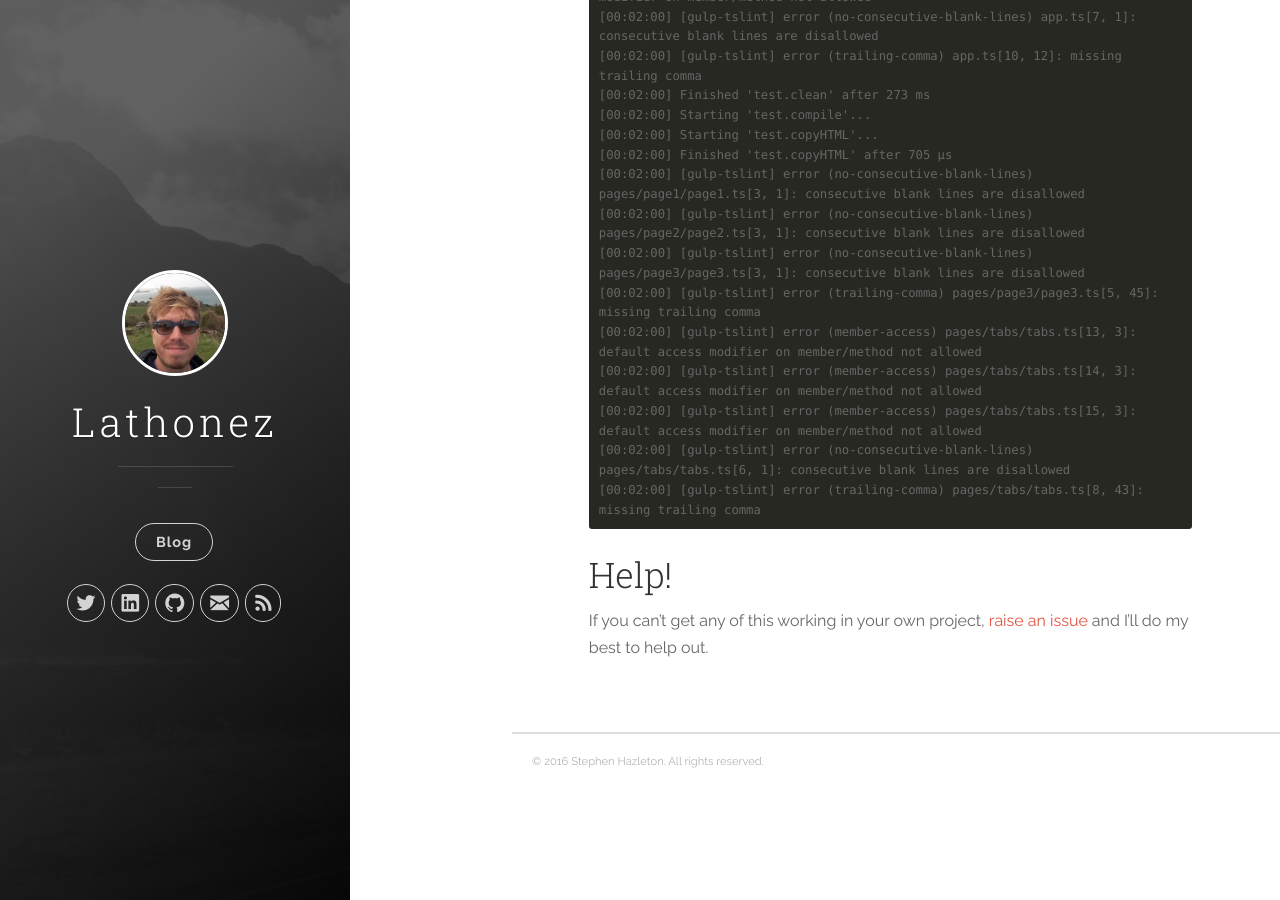
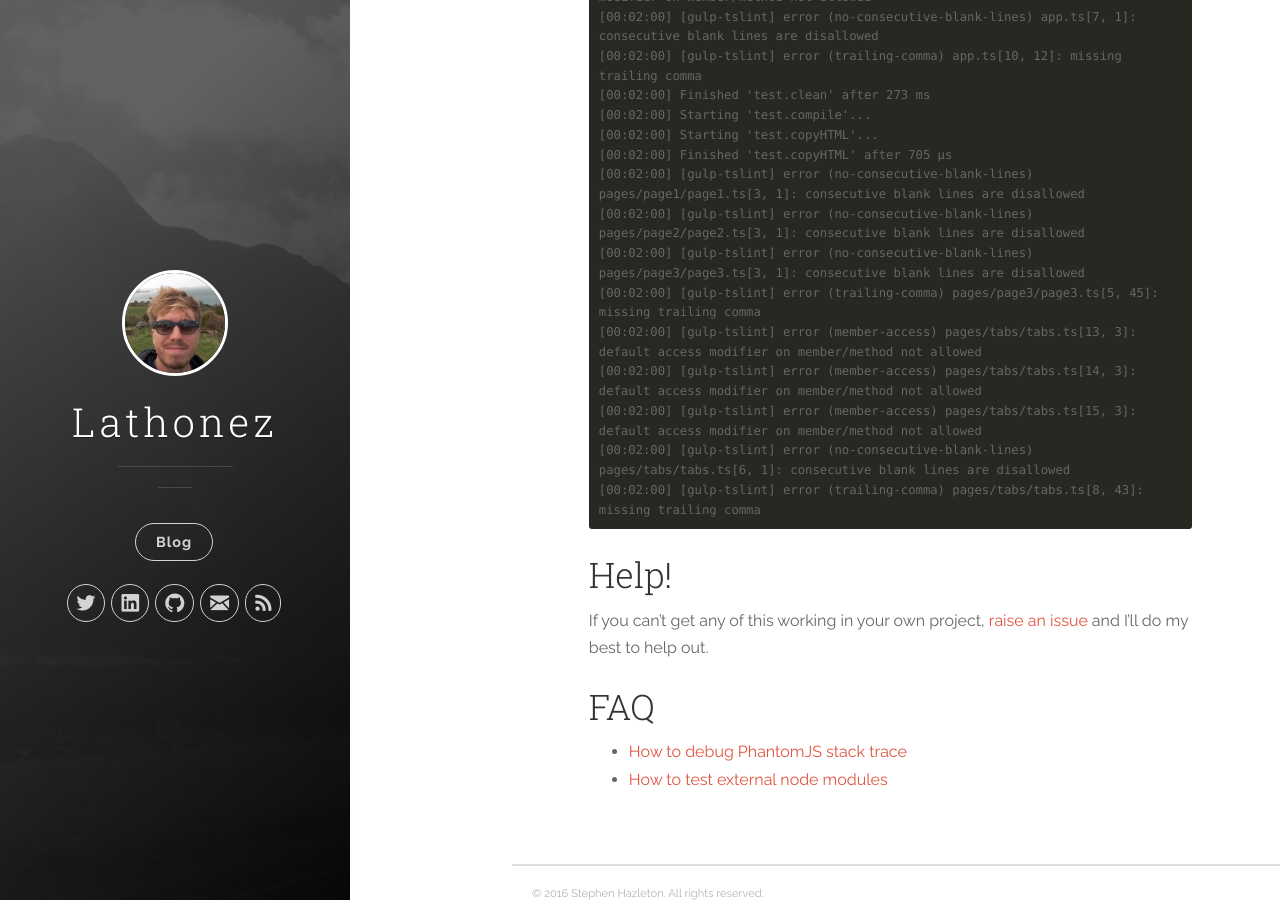
Before and after one commit to lathonez/lathonez.github.io, a Jekyll site: the page built from _posts/2016-02-21-ionic-2-unit-testing.markdown, in a window 1280 px wide and 900 px high, scrolled down 7864 px. Built offline with Jekyll 4.4.1, drawn with Linux system fonts in a browser that asks for light colours; nearby versions of some CDN libraries.

Commit message:
Adding FAQ

```diff
--- a/_posts/2016-02-21-ionic-2-unit-testing.markdown
+++ b/_posts/2016-02-21-ionic-2-unit-testing.markdown
@@ -298,7 +298,13 @@ I get the following output if I turn linting on for the Ionic Starter App:
 Help!
 -----
 
-If you can't get any of this working in your own project, [raise an issue][clicker-issue] and I'll do my best to help out.
+If you can't get any of this working in your own project, [raise an issue][clicker-issue-new] and I'll do my best to help out.
+
+FAQ
+---
+
+* [How to debug PhantomJS stack trace][clicker-issue-6]
+* [How to test external node modules][clicker-issue-20]
 
 [analog-clicker-img]: http://thumbs.dreamstime.com/thumblarge_304/1219960995H0ZkZw.jpg
 [angular2-seed-repo]: https://github.com/mgechev/angular2-seed
```
Also changed, not shown: other parts of _posts/2016-02-21-ionic-2-unit-testing.markdown (+3 -1 lines).
